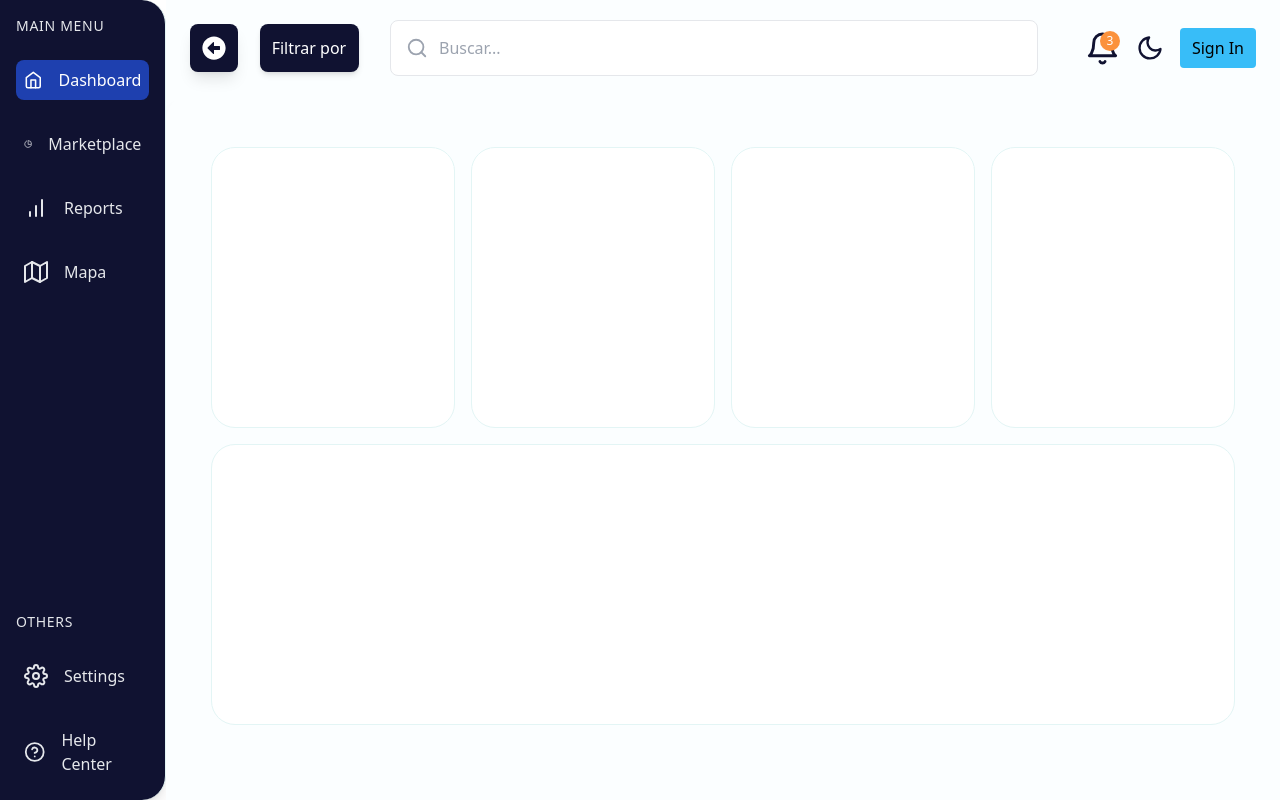
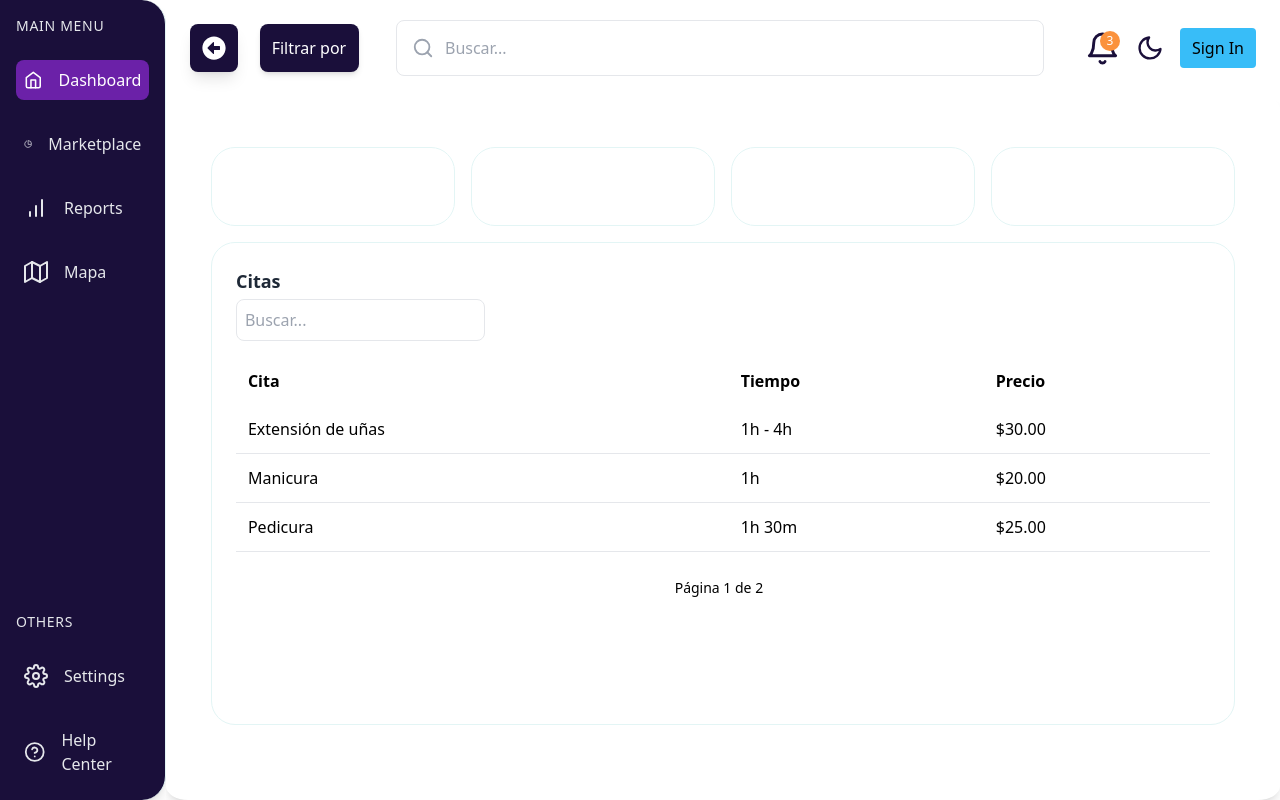
Before and after one commit to AgendamePlatform/buscaFacil.platform.SV, a Next.js app: page / in a window 1280 px wide. Built offline with nearby package versions, Linux system fonts and the light colour scheme; no server answers.

Commit message:
Diseño inicial para las tablas

```diff
--- a/src/app/layout.tsx
+++ b/src/app/layout.tsx
@@ -15,7 +15,7 @@ export default function RootLayout({
 }>) {
   return (
     <html lang="en">
-      <body className="bg-white">
+      <body className="bg-bgligth dark:bg-bgdark">
         {/* Aquí renderizamos el ClientLayout */}
         <Providers>
           <ClientLayout>
--- a/src/app/layouts/ClientLayout.tsx
+++ b/src/app/layouts/ClientLayout.tsx
@@ -39,27 +39,27 @@ export default function ClientLayout({
     return (
         <div className={`${geistSans.variable} ${geistMono.variable} antialiased h-screen flex overflow-hidden`}>
             {/* Sidebar */}
-            <aside className={`${isSidebarExpanded ? 'w-[13%]' : 'w-[4%]'} flex flex-col justify-between p-4 text-black rounded-r-3xl shadow-lg bg-azulito transition-all duration-300 border-r border-border`}>
+            <aside className={`${isSidebarExpanded ? 'w-[13%]' : 'w-[4%]'} flex flex-col justify-between p-4 text-black rounded-r-3xl shadow-lg bg-azulito transition-all duration-300 border-r border-border dark:border-gray-950`}>
                 {/* Menu principal */}
                 <div className="flex flex-col space-y-6">
                     <h2 className={`${isSidebarExpanded ? 'block' : 'hidden'} text-gray-200 text-sm uppercase tracking-wider`}>Main Menu</h2>
 
-                    <Link href="/" className={`group flex items-center space-x-4 rounded-lg p-2 transition duration-300 ${isActive('/') ? 'bg-blue-800 text-white' : 'hover:bg-blue-500 text-gray-200'}`}>
+                    <Link href="/" className={`group flex items-center space-x-4 rounded-lg p-2 transition duration-300 ${isActive('/') ? 'bg-purple-800 text-white' : 'hover:bg-purple-600 text-gray-200'}`}>
                         <FiHome size={24} className={`${isActive('/') ? 'text-white' : 'text-gray-200 group-hover:text-white'}`} />
                         {isSidebarExpanded && <span className="font-medium">Dashboard</span>}
                     </Link>
 
-                    <Link href="/marketplace" className={`group flex items-center space-x-4 rounded-lg p-2 transition duration-300 ${isActive('/marketplace') ? 'bg-blue-800 text-white' : 'hover:bg-blue-500 text-gray-200'}`}>
+                    <Link href="/marketplace" className={`group flex items-center space-x-4 rounded-lg p-2 transition duration-300 ${isActive('/marketplace') ? 'bg-purple-800 text-white' : 'hover:bg-purple-600 text-gray-200'}`}>
                         <FiPieChart size={24} className={`${isActive('/marketplace') ? 'text-white' : 'text-gray-200 group-hover:text-white'}`} />
                         {isSidebarExpanded && <span className="font-medium">Marketplace</span>}
                     </Link>
 
-                    <Link href="/reports" className={`group flex items-center space-x-4 rounded-lg p-2 transition duration-300 ${isActive('/reports') ? 'bg-blue-800 text-white' : 'hover:bg-blue-500 text-gray-200'}`}>
+                    <Link href="/reports" className={`group flex items-center space-x-4 rounded-lg p-2 transition duration-300 ${isActive('/reports') ? 'bg-purple-800 text-white' : 'hover:bg-purple-600 text-gray-200'}`}>
                         <FiBarChart size={24} className={`${isActive('/reports') ? 'text-white' : 'text-gray-200 group-hover:text-white'}`} />
                         {isSidebarExpanded && <span className="font-medium">Reports</span>}
                     </Link>
 
-                    <Link href="/maps" className={`group flex items-center space-x-4 rounded-lg p-2 transition duration-300 ${isActive('/maps') ? 'bg-blue-800 text-white' : 'hover:bg-blue-500 text-gray-200'}`}>
+                    <Link href="/maps" className={`group flex items-center space-x-4 rounded-lg p-2 transition duration-300 ${isActive('/maps') ? 'bg-purple-800 text-white' : 'hover:bg-purple-600 text-gray-200'}`}>
                         <FiMap size={24} className={`${isActive('/maps') ? 'text-white' : 'text-gray-200 group-hover:text-white'}`} />
                         {isSidebarExpanded && <span className="font-medium">Mapa</span>}
                     </Link>
@@ -69,12 +69,12 @@ export default function ClientLayout({
                 <div className="flex flex-col space-y-6">
                     <h2 className={`${isSidebarExpanded ? 'block' : 'hidden'} text-gray-200 text-sm uppercase tracking-wider`}>Others</h2>
 
-                    <Link href="/settings" className={`group flex items-center space-x-4 rounded-lg p-2 transition duration-300 ${isActive('/settings') ? 'bg-blue-800 text-white' : 'hover:bg-blue-500 text-gray-200'}`}>
+                    <Link href="/settings" className={`group flex items-center space-x-4 rounded-lg p-2 transition duration-300 ${isActive('/settings') ? 'bg-purple-800 text-white' : 'hover:bg-purple-600 text-gray-200'}`}>
                         <FiSettings size={24} className={`${isActive('/settings') ? 'text-white' : 'text-gray-200 group-hover:text-white'}`} />
                         {isSidebarExpanded && <span className="font-medium">Settings</span>}
                     </Link>
 
-                    <Link href="/help" className={`group flex items-center space-x-4 rounded-lg p-2 transition duration-300 ${isActive('/help') ? 'bg-blue-800 text-white' : 'hover:bg-blue-500 text-gray-200'}`}>
+                    <Link href="/help" className={`group flex items-center space-x-4 rounded-lg p-2 transition duration-300 ${isActive('/help') ? 'bg-purple-800 text-white' : 'hover:bg-purple-600 text-gray-200'}`}>
                         <FiHelpCircle size={24} className={`${isActive('/help') ? 'text-white' : 'text-gray-200 group-hover:text-white'}`} />
                         {isSidebarExpanded && <span className="font-medium">Help Center</span>}
                     </Link>
@@ -83,9 +83,9 @@ export default function ClientLayout({
 
 
             {/* Main content */}
-            <div className="flex-1 flex flex-col  h-full overflow-hidden bg-bgprimaryLigth dark:bg-bgprimaryDark">
+            <div className="flex-1 flex flex-col  h-full overflow-hidden bg-bgligth dark:bg-bgdark">
                 <Header isSidebarExpanded={isSidebarExpanded} toggleSidebarSize={toggleSidebarSize} />
-                <main className="flex-1 rounded-tl-3xl overflow-auto shadow-lg">
+                <main className="flex-1 rounded-[2%] overflow-auto shadow-lg">
                     <section className="">{children}</section>
                 </main>
             </div>
--- a/src/app/page.tsx
+++ b/src/app/page.tsx
@@ -1,8 +1,20 @@
-import React from 'react'
+"use client"
+
+import React from 'react';
+import Table from '@/components/Table'
+
+const citas = [
+  { Cita: 'Extensión de uñas', Tiempo: '1h - 4h', Precio: '$30.00' },
+  { Cita: 'Manicura', Tiempo: '1h', Precio: '$20.00' },
+  { Cita: 'Pedicura', Tiempo: '1h 30m', Precio: '$25.00' },
+  { Cita: 'Corte de cabello', Tiempo: '45m - 1h', Precio: '$15.00' },
+];
+
+const headers = ['Cita', 'Tiempo', 'Precio'];
 
 export default function Page() {
   return (
-    <div className='w-full h-[85vh] flex justify-center items-center'>
+    <div className="w-full h-[85vh] flex justify-center items-center bg-bgligth dark:bg-bgdark">
       {/* Contenedor de la grid */}
       <div className="grid grid-cols-4 gap-4 w-full h-[85%] px-[4%]">
         {/* Bloques superiores */}
@@ -11,9 +23,12 @@ export default function Page() {
         <div className="bg-bgligth rounded-3xl border border-border"></div>
         <div className="bg-bgligth rounded-3xl border border-border"></div>
 
-        {/* Bloque inferior grande */}
-        <div className="col-span-4 bg-bgligth rounded-3xl border border-border"></div>
+        {/* Bloque inferior grande con la tabla */}
+        <div className="col-span-4 bg-bgligth rounded-3xl border border-border p-6">
+          <h2 className="text-lg font-semibold text-gray-800 dark:text-white mb-1">Citas</h2>
+          <Table headers={headers} data={citas} rowsPerPage={3} />
+        </div>
       </div>
     </div>
-  )
+  );
 }
--- a/src/components/Maps.tsx
+++ b/src/components/Maps.tsx
@@ -38,10 +38,10 @@ export default function LeafletMap() {
                     // Agregar el contorno de El Salvador al mapa
                     L.geoJSON(geoJsonData, {
                         style: {
-                            color: 'blue', // Color del borde
+                            color: '#1a0f3a', // Color del borde
                             weight: 2, // Grosor de la línea
                             opacity: 0.7, // Opacidad
-                            fillColor: 'blue',
+                            fillColor: '#1a0f3a',
                             fillOpacity: 0.05, // Relleno del contorno
                         },
                     }).addTo(map);
--- /dev/null
+++ b/src/components/Table.tsx
@@ -0,0 +1,126 @@
+// components/Table.tsx
+import React, { useState, useEffect } from 'react';
+
+interface TableProps {
+    headers: string[]; // Los encabezados de la tabla
+    data: any[]; // Los datos de la tabla
+    rowsPerPage: number; // Número de filas por página
+}
+
+const Table: React.FC<TableProps> = ({ headers, data, rowsPerPage }) => {
+    const [filteredData, setFilteredData] = useState(data); // Datos filtrados
+    const [currentPage, setCurrentPage] = useState(1); // Página actual
+    const [sortOrder, setSortOrder] = useState<'asc' | 'desc'>('asc'); // Orden de los datos
+    const [searchQuery, setSearchQuery] = useState(''); // Búsqueda por nombre
+
+    const totalPages = Math.ceil(filteredData.length / rowsPerPage);
+
+    useEffect(() => {
+        // Filtrar datos cuando cambie el campo de búsqueda
+        const filtered = data.filter((row) =>
+            headers.some((key) =>
+                row[key]?.toString().toLowerCase().includes(searchQuery.toLowerCase())
+            )
+        );
+        setFilteredData(filtered);
+        setCurrentPage(1); // Reinicia a la primera página cuando se filtra
+    }, [searchQuery, data, headers]);
+
+    const handleSort = (header: string) => {
+        const sortedData = [...filteredData].sort((a, b) => {
+            const valueA = a[header];
+            const valueB = b[header];
+            if (valueA < valueB) return sortOrder === 'asc' ? -1 : 1;
+            if (valueA > valueB) return sortOrder === 'asc' ? 1 : -1;
+            return 0;
+        });
+        setSortOrder(sortOrder === 'asc' ? 'desc' : 'asc');
+        setFilteredData(sortedData);
+    };
+
+    const handlePagination = (page: number) => {
+        if (page > 0 && page <= totalPages) {
+            setCurrentPage(page);
+        }
+    };
+
+    const startIndex = (currentPage - 1) * rowsPerPage;
+    const paginatedData = filteredData.slice(startIndex, startIndex + rowsPerPage);
+
+    return (
+        <div className="w-full overflow-x-auto">
+            {/* Input para buscar */}
+            <div className="flex justify-between items-center mb-4">
+                <input
+                    type="text"
+                    placeholder="Buscar..."
+                    value={searchQuery}
+                    onChange={(e) => setSearchQuery(e.target.value)}
+                    className="border p-2 rounded-lg text-gray-800 dark:text-white bg-white dark:bg-gray-700"
+                />
+            </div>
+
+            {/* Tabla */}
+            <table className="min-w-full bg-white ">
+                <thead>
+                    <tr className="bg-morado text-white">
+                        {headers.map((header) => (
+                            <th
+                                key={header}
+                                className="p-3 text-left cursor-pointer text-black"
+                                onClick={() => handleSort(header)}
+                            >
+                                {header}
+                            </th>
+                        ))}
+                    </tr>
+                </thead>
+                <tbody>
+                    {paginatedData.length === 0 ? (
+                        <tr>
+                            <td className="text-center p-3" colSpan={headers.length}>
+                                No hay resultados.
+                            </td>
+                        </tr>
+                    ) : (
+                        paginatedData.map((row, index) => (
+                            <tr
+                                key={index}
+                                className="border-b hover:bg-purple-200 cursor-pointer"
+                            >
+                                {headers.map((header) => (
+                                    <td key={header} className="p-3">
+                                        {row[header]}
+                                    </td>
+                                ))}
+                            </tr>
+                        ))
+                    )}
+                </tbody>
+            </table>
+
+            {/* Paginación */}
+            <div className="flex justify-between items-center py-4">
+                <button
+                    onClick={() => handlePagination(currentPage - 1)}
+                    disabled={currentPage === 1}
+                    className="p-2 bg-morado text-white rounded-lg disabled:opacity-50"
+                >
+                    Anterior
+                </button>
+                <span className="text-sm dark:text-white">
+                    Página {currentPage} de {totalPages}
+                </span>
+                <button
+                    onClick={() => handlePagination(currentPage + 1)}
+                    disabled={currentPage === totalPages}
+                    className="p-2 bg-morado text-white rounded-lg disabled:opacity-50"
+                >
+                    Siguiente
+                </button>
+            </div>
+        </div>
+    );
+};
+
+export default Table;
--- a/tailwind.config.ts
+++ b/tailwind.config.ts
@@ -10,12 +10,12 @@ const config: Config = {
   theme: {
     extend: {
       colors: {
-        bgdark: "#1e1f22",
+        bgdark: "#2e2d2d",
         bgligth: "#ffff",
         bgDarkOscuro: "#1e1f22",
         bgprimaryLigth: "#fbfeff",
         border: "#e3f5f5",
-        azulito: "#101231",
+        azulito: "#1a0f3a",
         celeste: "#aad3df",
         negroNav: "#1e1e1e",
       },
```
Also changed, not shown: src/components/Header.tsx (+6 -6 lines).
